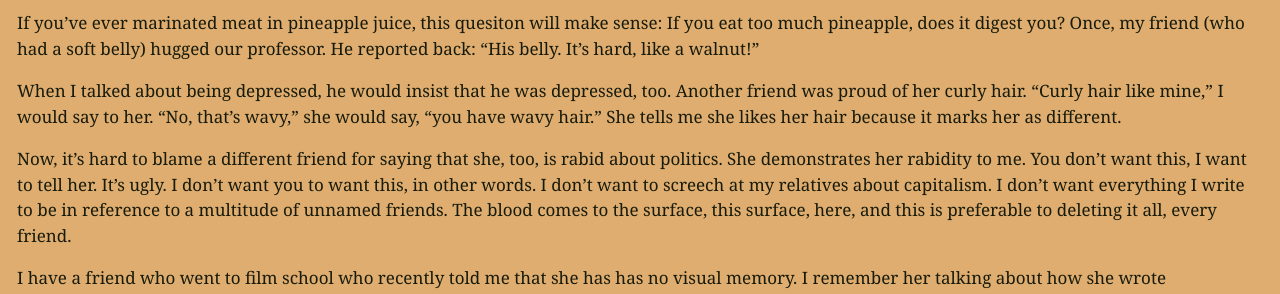
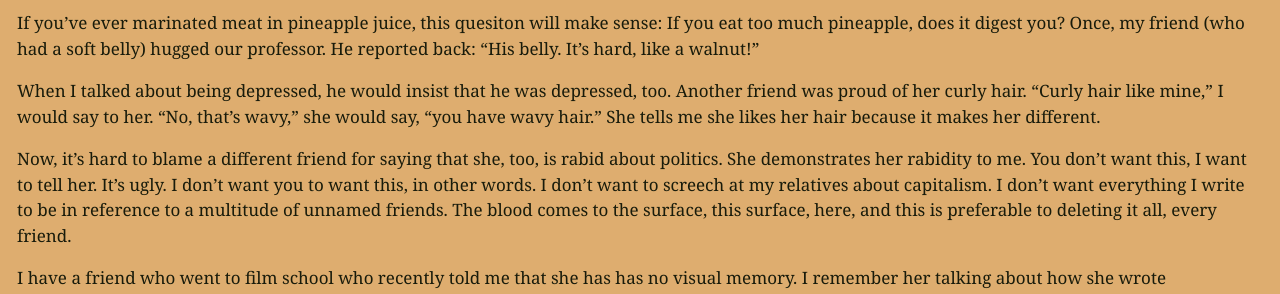
Before and after one commit to meanyhead/meanyhead.github.io, a Jekyll site: the page built from _posts/2022-5-19-slipcover.md, in a window 1280 px wide. Shown: the part 176-470 px from the top of the page. Built offline with Jekyll 4.4.1, drawn with Linux system fonts in a browser that asks for light colours; comment, search, counter and statistics services are not loaded.

Commit message:
auto Thu 05/19/2022  12:18 PM

```diff
--- a/_posts/2022-5-19-slipcover.md
+++ b/_posts/2022-5-19-slipcover.md
@@ -5,7 +5,7 @@
 
 If you've ever marinated meat in pineapple juice, this quesiton will make sense: If you eat too much pineapple, does it digest you? Once, my friend (who had a soft belly) hugged our professor. He reported back: "His belly. It's hard, like a walnut!"
 
-When I talked about being depressed, he would insist that he was depressed, too. Another friend was proud of her curly hair. "Curly hair like mine," I would say to her. "No, that's wavy," she would say, "you have wavy hair." She tells me she likes her hair because it marks her as different.
+When I talked about being depressed, he would insist that he was depressed, too. Another friend was proud of her curly hair. "Curly hair like mine," I would say to her. "No, that's wavy," she would say, "you have wavy hair." She tells me she likes her hair because it makes her different.
 
 Now, it's hard to blame a different friend for saying that she, too, is rabid about politics. She demonstrates her rabidity to me. You don't want this, I want to tell her. It's ugly. I don't want you to want this, in other words. I don't want to screech at my relatives about capitalism. I don't want everything I write to be in reference to a multitude of unnamed friends. The blood comes to the surface, this surface, here, and this is preferable to deleting it all, every friend.
 
--- a/publish_time.txt
+++ b/publish_time.txt
@@ -1 +1 @@
-09:16 AM
+09:20 AM
```
